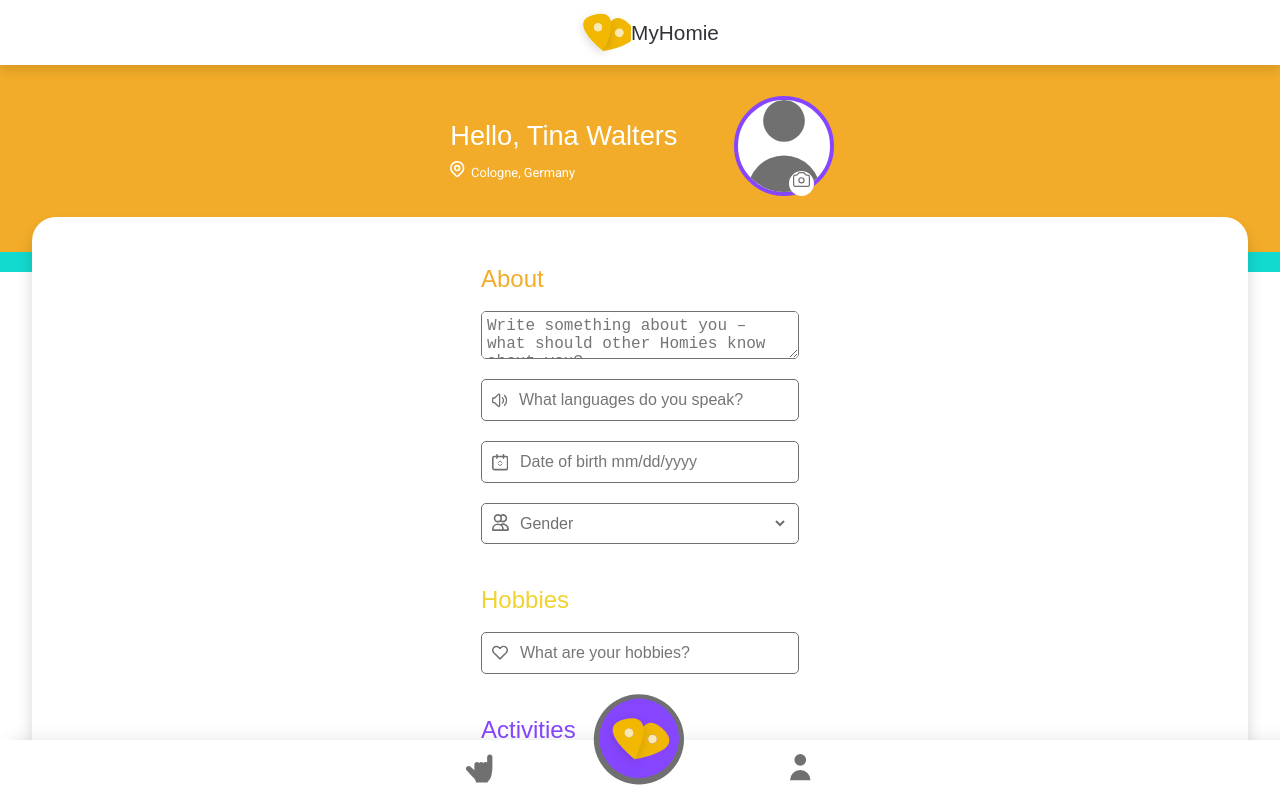
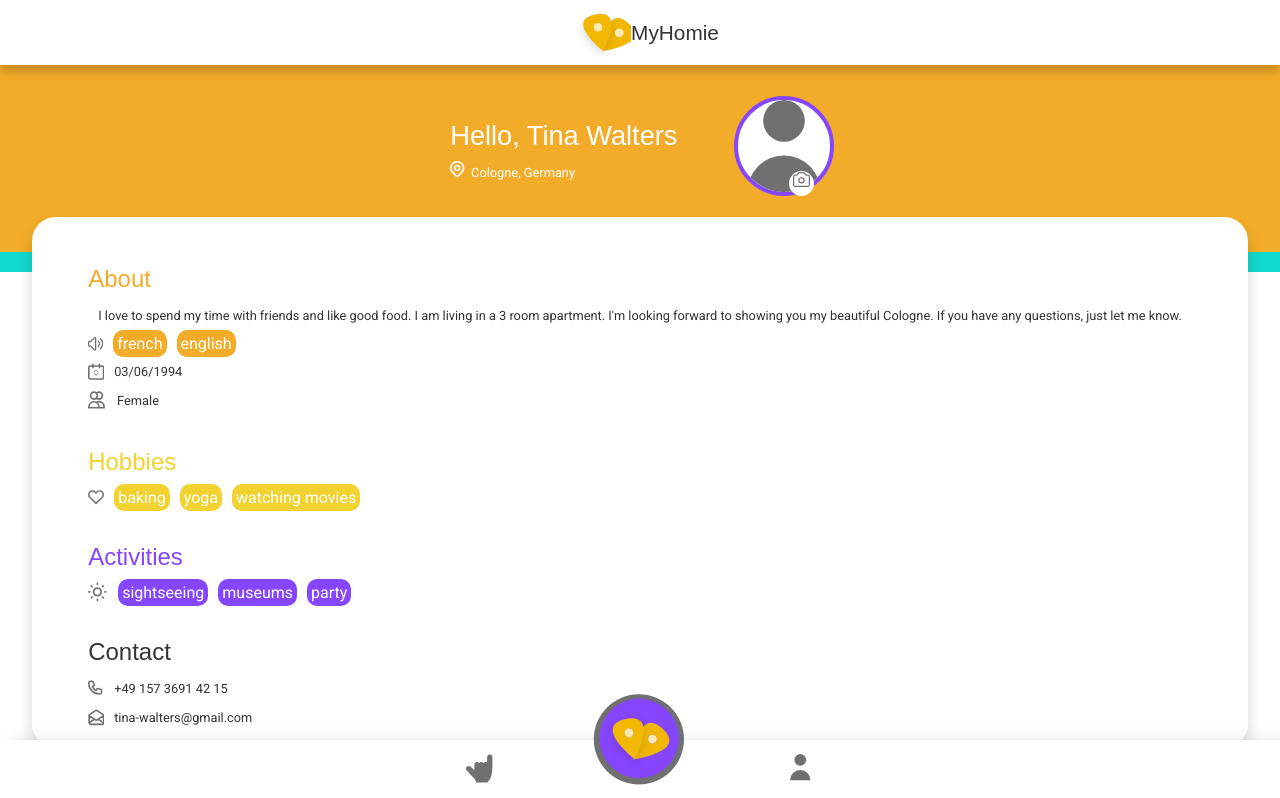
Before and after one commit to Johannafendrich/my-homie, a React (Create React App) app in the folder client/: page /profile in a window 1280 px wide. Shown: the top 798 px of the page. Built offline with nearby package versions, Linux system fonts and the light colour scheme.

Commit message:
Add test profile page

```diff
--- a/client/src/pages/Profile.js
+++ b/client/src/pages/Profile.js
@@ -1,15 +1,115 @@
 import React from 'react';
 import Header from '../components/Header';
-import ProfileForm from '../components/ProfileForm';
 import ProfileSection from '../components/ProfileSection';
 import BottomNav from '../utils/Navigation';
+import styled from '@emotion/styled';
+import BasicCard from '../components/BasicCard';
+import Text from '../components/Text';
+import Title from '../components/Title';
+import EmailIcon from '../assets/email.svg';
+import AgeIcon from '../assets/age.svg';
+import UserGroupIcon from '../assets/user-group.svg';
+import PhoneIcon from '../assets/phone.svg';
+import HobbyIcon from '../assets/heart.svg';
+import ActivitiyIcon from '../assets/sun.svg';
+import LanguageIcon from '../assets/language.svg';
+
+const Container = styled.div`
+  display: flex;
+  border: none;
+  border-radius: 5px;
+  outline: none;
+`;
+
+const AboutTitle = styled(Title)`
+  color: #f2ac29;
+`;
+const HobbiesTitle = styled(Title)`
+  color: #f2d22e;
+`;
+const ActivitiesTitle = styled(Title)`
+  color: #8645ff;
+`;
+
+const TextBody = styled(Text)`
+  color: #323338;
+  line-height: 1.5;
+  margin: 5px 10px;
+`;
+const Tag = styled.li`
+  background: #f2d22e;
+  display: flex;
+  color: white;
+  border: none;
+  font-family: 'Roboto';
+  font-size: 1rem;
+  text-align: center;
+  justify-content: center;
+  list-style: none;
+  padding: 4px;
+  margin-left: 10px;
+  border-radius: 10px;
+`;
+const AboutTag = styled(Tag)`
+  background-color: #f2ac29;
+`;
+const HobbiesTag = styled(Tag)`
+  background-color: #f2d22e;
+`;
+const ActivitiesTag = styled(Tag)`
+  background-color: #8645ff;
+`;
 
 function ProfilePage() {
   return (
     <>
       <Header />
       <ProfileSection />
-      <ProfileForm />
+      <Header />
+      <BasicCard>
+        <AboutTitle>About</AboutTitle>
+        <TextBody>
+          I love to spend my time with friends and like good food. I am living
+          in a 3 room apartment. I&apos;m looking forward to showing you my
+          beautiful Cologne. If you have any questions, just let me know.
+        </TextBody>
+        <Container>
+          <img src={LanguageIcon} />
+          <AboutTag>french</AboutTag>
+          <AboutTag>english</AboutTag>
+        </Container>
+        <Container>
+          <img src={AgeIcon} />
+          <TextBody>03/06/1994</TextBody>
+        </Container>
+        <Container>
+          <img src={UserGroupIcon} />
+          <TextBody>Female</TextBody>
+        </Container>
+        <HobbiesTitle>Hobbies</HobbiesTitle>
+        <Container>
+          <img src={HobbyIcon} />
+          <HobbiesTag>baking</HobbiesTag>
+          <HobbiesTag>yoga</HobbiesTag>
+          <HobbiesTag>watching movies</HobbiesTag>
+        </Container>
+        <ActivitiesTitle>Activities</ActivitiesTitle>
+        <Container>
+          <img src={ActivitiyIcon} />
+          <ActivitiesTag>sightseeing</ActivitiesTag>
+          <ActivitiesTag>museums</ActivitiesTag>
+          <ActivitiesTag>party</ActivitiesTag>
+        </Container>
+        <Title>Contact</Title>
+        <Container>
+          <img src={PhoneIcon} />
+          <TextBody>+49 157 3691 42 15</TextBody>
+        </Container>
+        <Container>
+          <img src={EmailIcon} />
+          <TextBody>tina-walters@gmail.com</TextBody>
+        </Container>
+      </BasicCard>
       <BottomNav />
     </>
   );
```
